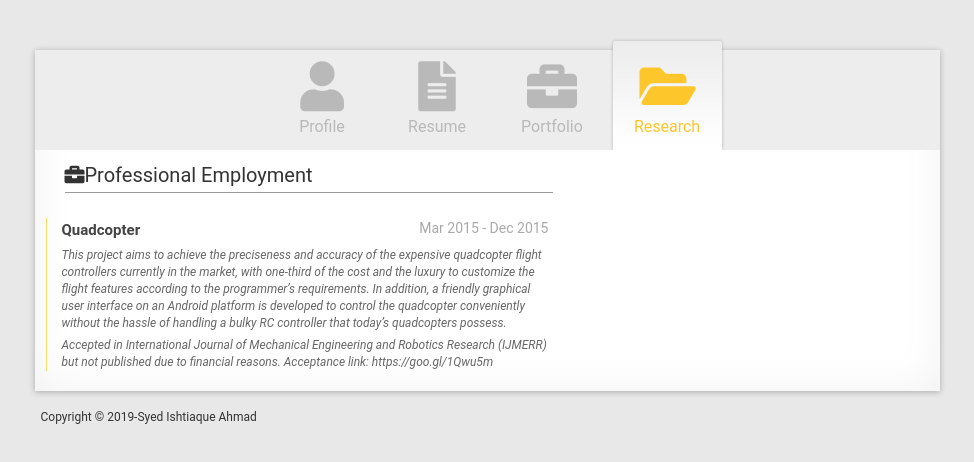
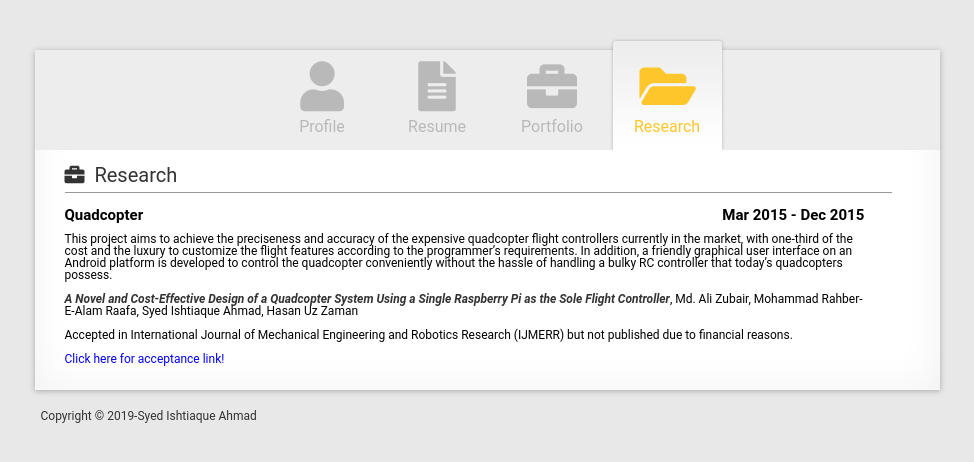
Before and after one commit to ishtiaque05/ishtiaque05.github.io, a plain HTML site: page index.html in a window 1280 px wide. Both pictures are taken after a click on the link "Research". Shown: the whole page, without its empty margins (153-1127 px from the left). Drawn offline with nearby package versions, Linux system fonts and the light colour scheme.

Commit message:
fix research section

```diff
--- a/css/style.css
+++ b/css/style.css
@@ -319,6 +319,31 @@
 
 	.expertise{
 		padding-left: 25px;
+	}
+
+	#research .timeline-section{
+		width: 95%;
+	}
+
+	#research .timelineUnit{
+		padding: 0 30px;
+		margin-bottom: 25px;
+	}
+
+	#research .designation{
+		margin-bottom: 10px;s
+	}
+
+	#research .timelineDate{
+		float: right;
+	}
+	#research a{
+		color: blue;
+	}
+
+	#research a:hover{
+		text-decoration: underline;
+		cursor: pointer;
 	}
 
 	.text-bold{
@@ -927,6 +952,9 @@
 
 		margin-right:60px;
 	}
+
+
+
 	/*-------------------------------------------------------*/
 		/* Contact */
 	/*-------------------------------------------------------*/
--- a/index.html
+++ b/index.html
@@ -311,20 +311,24 @@
                 <!-- Research  -->
                 <div id="research">
                 <div class="timeline-section">
-                    <h3 class="main-heading"><span><i class="fas fa-briefcase icon"></i>Professional Employment</span></h3>
-                        <ul class="timeline">
-                            <li>
+                    <h3 class="main-heading"><span><i class="fas fa-briefcase icon"></i>&nbsp; Research</span></h3>
 
                                 <div class="timelineUnit">
                                     <h4 class="designation">Quadcopter<span class="timelineDate">Mar 2015 - Dec 2015</span></h4>
                                     <p>This project aims to achieve the preciseness and accuracy of the expensive quadcopter flight controllers currently in the market, with one-third of the cost and the luxury to customize the flight features according to the programmer’s requirements. In addition, a friendly graphical user interface on an Android platform is developed to control the quadcopter conveniently without the hassle of handling a bulky RC controller that today’s quadcopters possess.</p>
+                                    <br>
+                                    <p>
+                                        <span style="font-style: italic;"><strong>A Novel and Cost-Effective Design of a Quadcopter System Using a Single
+                                        Raspberry Pi as the Sole Flight Controller</strong></span>, Md. Ali Zubair, Mohammad Rahber-E-Alam Raafa, Syed Ishtiaque Ahmad, Hasan Uz Zaman
+                                    </p>
+                                    <br>
                                     <p>
                                         Accepted in International Journal of Mechanical Engineering and Robotics Research (IJMERR) but not published due to financial reasons.
-
-Acceptance link: https://goo.gl/1Qwu5m
+                                        <br>
+                                        <br>
+                                        <a href="https://goo.gl/1Qwu5m">Click here for acceptance link!</a>
                                     </p>
                                 </div>
-                            </li>
                 </div>
 
                 </div>
```
